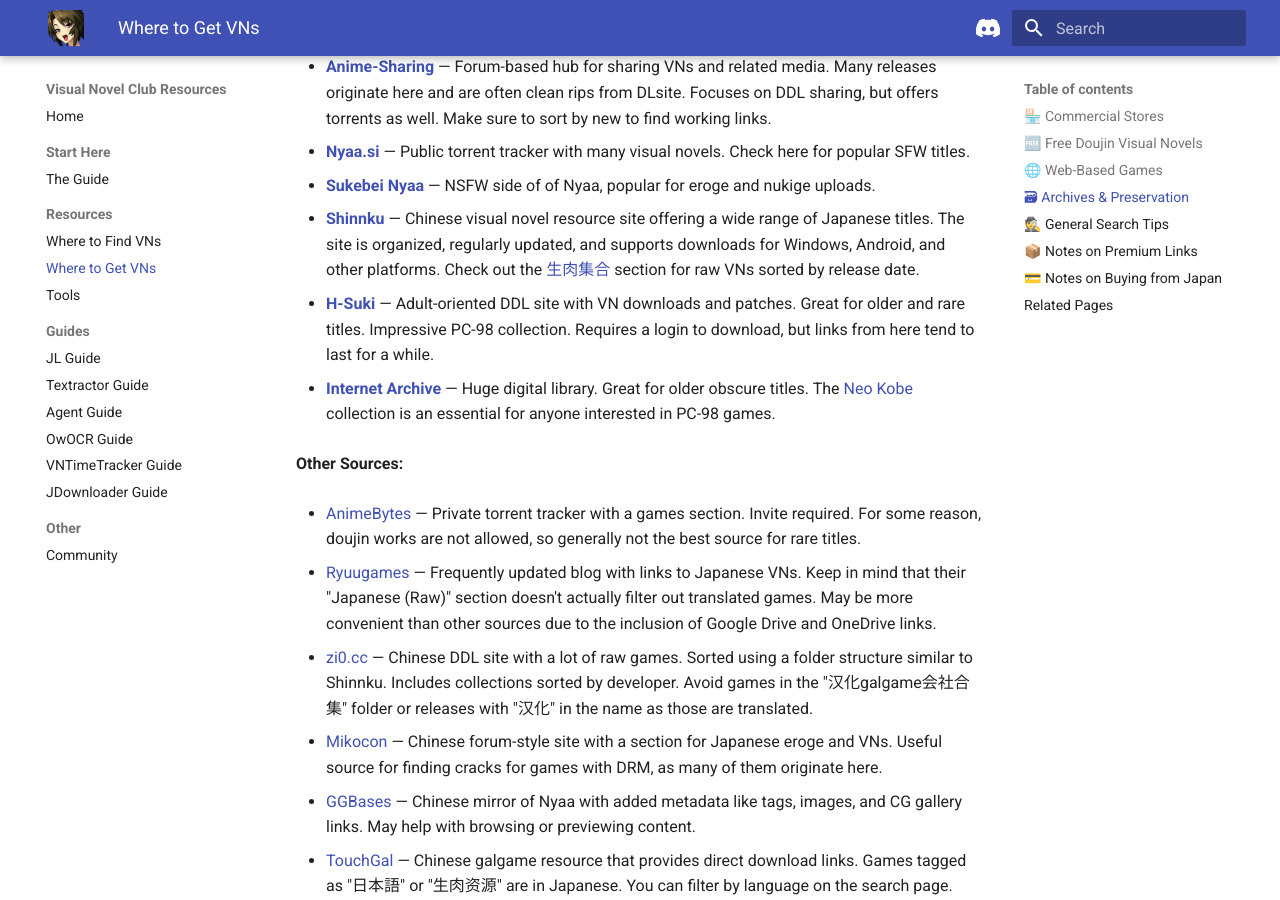
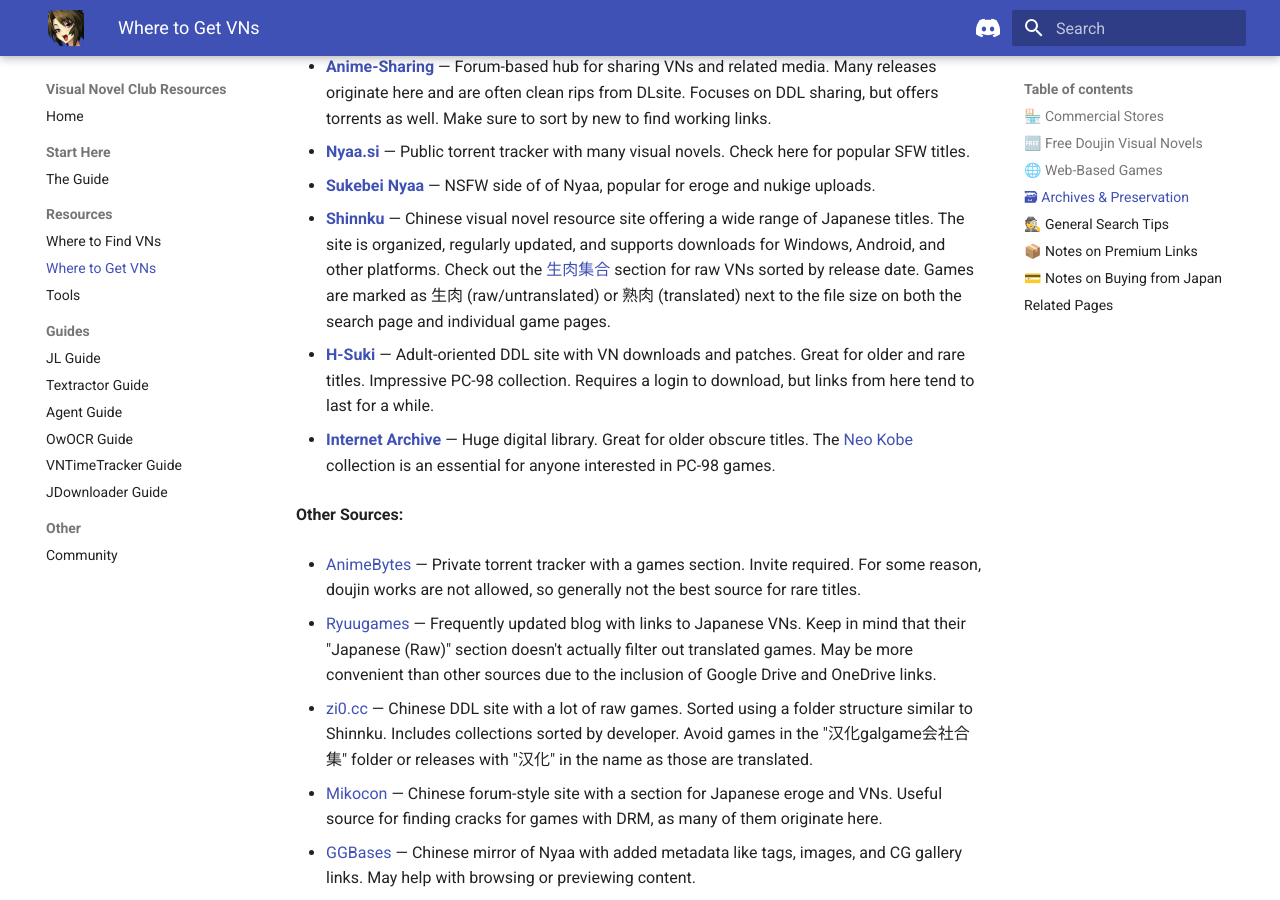
Before and after one commit to drinosaret/vn-club-resources, an MkDocs documentation site: the page built from docs/sources.md, in a window 1280 px wide and 900 px high, scrolled down 1977 px. Built offline with MkDocs 1.6.1 and Material for MkDocs 9.7.7, drawn with Linux system fonts in a browser that asks for light colours.

Commit message:
Made note of 生肉/熟肉 distinction on Shinnku

```diff
--- a/docs/sources.md
+++ b/docs/sources.md
@@ -80,7 +80,7 @@
 
 - **[Sukebei Nyaa](https://sukebei.nyaa.si/)** — NSFW side of of Nyaa, popular for eroge and nukige uploads.
 
-- **[Shinnku](https://www.shinnku.com/)** — Chinese visual novel resource site offering a wide range of Japanese titles. The site is organized, regularly updated, and supports downloads for Windows, Android, and other platforms. Check out the [生肉集合](https://www.shinnku.com/files/galgame0) section for raw VNs sorted by release date.
+- **[Shinnku](https://www.shinnku.com/)** — Chinese visual novel resource site offering a wide range of Japanese titles. The site is organized, regularly updated, and supports downloads for Windows, Android, and other platforms. Check out the [生肉集合](https://www.shinnku.com/files/galgame0) section for raw VNs sorted by release date. Games are marked as 生肉 (raw/untranslated) or 熟肉 (translated) next to the file size on both the search page and individual game pages.
 
 - **[H-Suki](https://www.h-suki.com/en/home)** — Adult-oriented DDL site with VN downloads and patches. Great for older and rare titles. Impressive PC-98 collection. Requires a login to download, but links from here tend to last for a while.
 
```
